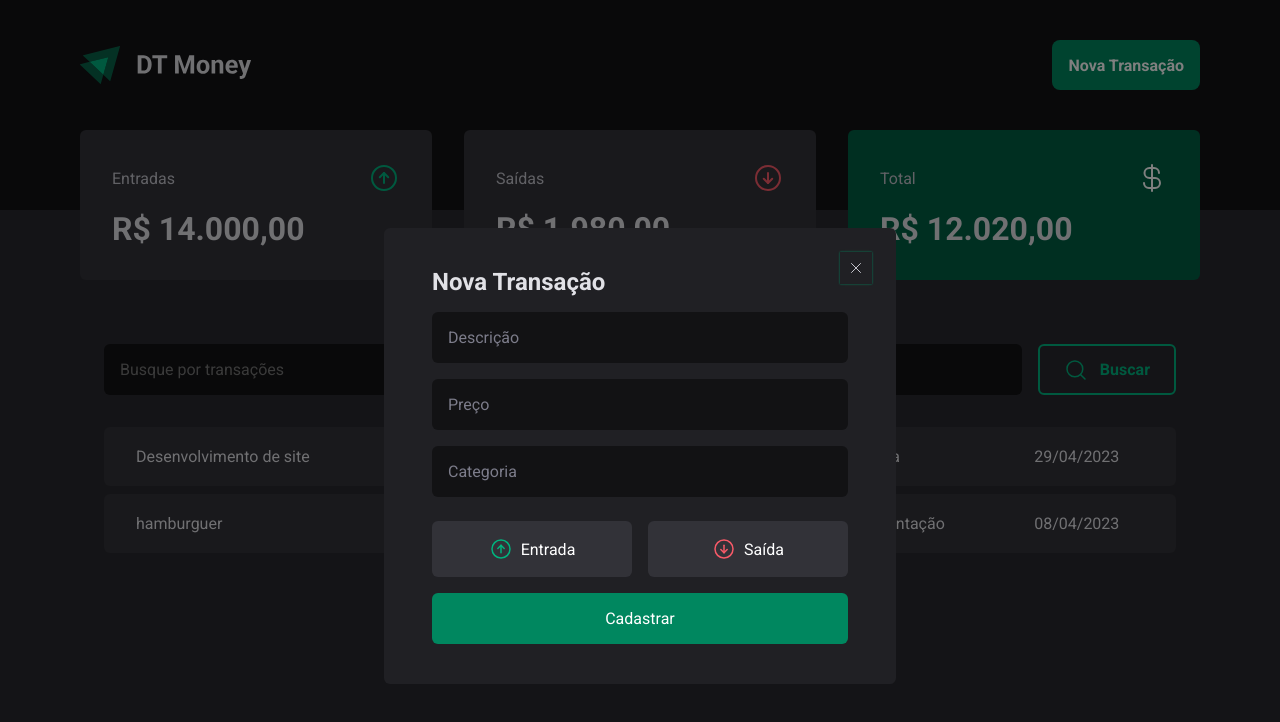
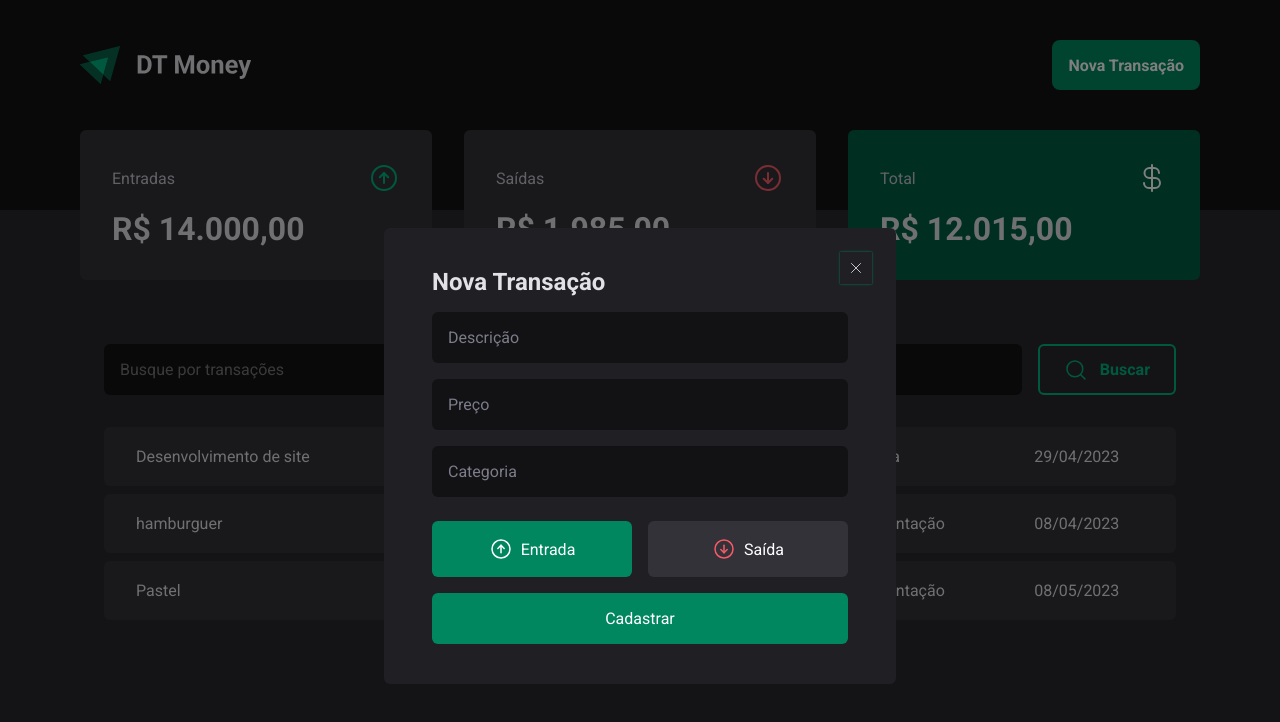
Before and after one commit to ThomasDixini/DTMoney, a React (Vite) app: page / in a window 1280 px wide. Both pictures are taken after a click on the button "Nova Transação". Shown: the top 722 px of the page. Built offline with nearby package versions, Linux system fonts and the light colour scheme; data requests are answered from the project's data file.

Commit message:
ComponenteControlado(feat): Tipos de entrada e saído como controlled input

```diff
--- a/server.json
+++ b/server.json
@@ -15,6 +15,14 @@
       "category": "Alimentação",
       "type": "outcome",
       "createdAt": "2023-04-08T21:05:35.170Z"
+    },
+    {
+      "description": "Pastel",
+      "category": "Alimentação",
+      "price": 5,
+      "type": "outcome",
+      "createdAt": "2023-05-08T00:08:57.328Z",
+      "id": 3
     }
   ]
 }
--- a/src/components/NewTransactionModal/index.tsx
+++ b/src/components/NewTransactionModal/index.tsx
@@ -1,8 +1,10 @@
 import * as Dialog from '@radix-ui/react-dialog'
 import { Content, Overlay, CloseButton, TransactionType, TransactionTypeButton } from './styles';
 import { ArrowCircleDown, ArrowCircleUp, X } from 'phosphor-react';
-import { useForm } from 'react-hook-form';
+import { Controller, useForm } from 'react-hook-form';
 import * as z from 'zod'
+import { useContext } from 'react';
+import { TransactionsContext } from '../../context/TransactionsContext';
 
 const createTransitionSchema = z.object({
     description: z.string(),
@@ -14,11 +16,23 @@ const createTransitionSchema = z.object({
 type createTransactionType = z.infer<typeof createTransitionSchema>
 
 export function NewTransactionModal() {
+    const { createTransactions } = useContext(TransactionsContext)
+    const { control, register, handleSubmit, formState: { isSubmitting }  } = useForm<createTransactionType>({
+        defaultValues: {
+            type: 'income'
+        }
+    })
 
-    const { register, handleSubmit, formState: { isSubmitting } } = useForm<createTransactionType>()
+    async function handleCreateNewTransaction(data: createTransactionType){
+        const { description, category, price, type } = data
 
-    async function handleCreateNewTransaction(){
-        await new Promise(resolve => setTimeout(resolve, 2000))
+        await createTransactions({
+            description,
+            category,
+            price,
+            type,
+            createdAt: new Date()
+        })
     }
 
     return (
@@ -49,7 +63,12 @@ export function NewTransactionModal() {
                             required
                             {...register('category')}
                         />
-                        <TransactionType>
+                        <Controller
+                            control={control}
+                            name='type'
+                            render={({ field }) => {
+                                return (
+                                    <TransactionType onValueChange={ field.onChange } value={ field.value }>
                                         <TransactionTypeButton variant='income' value='income'>
                                             <ArrowCircleUp size={24}/>
                                             Entrada
@@ -59,6 +78,9 @@ export function NewTransactionModal() {
                                             Saída
                                         </TransactionTypeButton>
                                     </TransactionType>
+                                );
+                            }}
+                        />
 
                         <button type="submit" disabled={isSubmitting}>
                             Cadastrar
--- a/src/context/TransactionsContext.tsx
+++ b/src/context/TransactionsContext.tsx
@@ -5,10 +5,19 @@ import { api } from "../lib/axios";
 interface TransactionsContextData {
     transacions: Transaction[];
     loadTransactions: (query?: string) => Promise<void>;
+    createTransactions: (data: CreateTransactionsType) => void
 }
 
 interface TransactionsProviderProps {
     children: ReactNode;
+}
+
+interface CreateTransactionsType {
+    description: string,
+    category: string,
+    price: number,
+    type: 'income' | 'outcome',
+    createdAt: Date
 }
 
 export const TransactionsContext = createContext({} as TransactionsContextData);
@@ -25,6 +34,20 @@ export function TransactionsProvider({children}: TransactionsProviderProps) {
         setTransactions(response.data)
     }
 
+    async function createTransactions(data: CreateTransactionsType) {
+        const { description, category, price, type } = data
+
+        const response = await api.post('transactions', {
+            description,
+            category,
+            price,
+            type,
+            createdAt: new Date()
+        })
+
+        setTransactions(state => [response.data, ...state])
+    }
+
     useEffect(() => {
         loadTransactions();
     }, [])
@@ -32,7 +55,8 @@ export function TransactionsProvider({children}: TransactionsProviderProps) {
     return(
         <TransactionsContext.Provider value={{
             transacions ,
-            loadTransactions
+            loadTransactions,
+            createTransactions
             }}>
             {children}
         </TransactionsContext.Provider>
```
Lines whose indentation alone changed are shown as unchanged.
